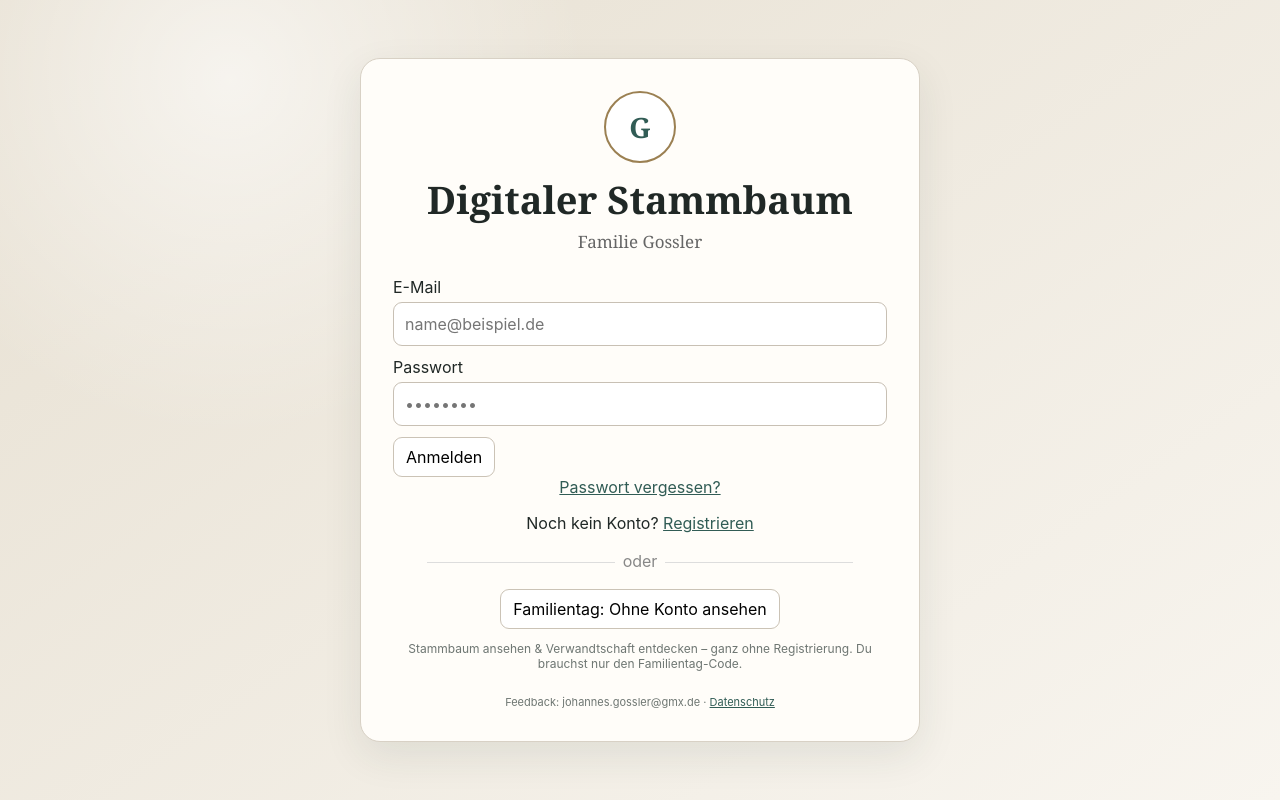
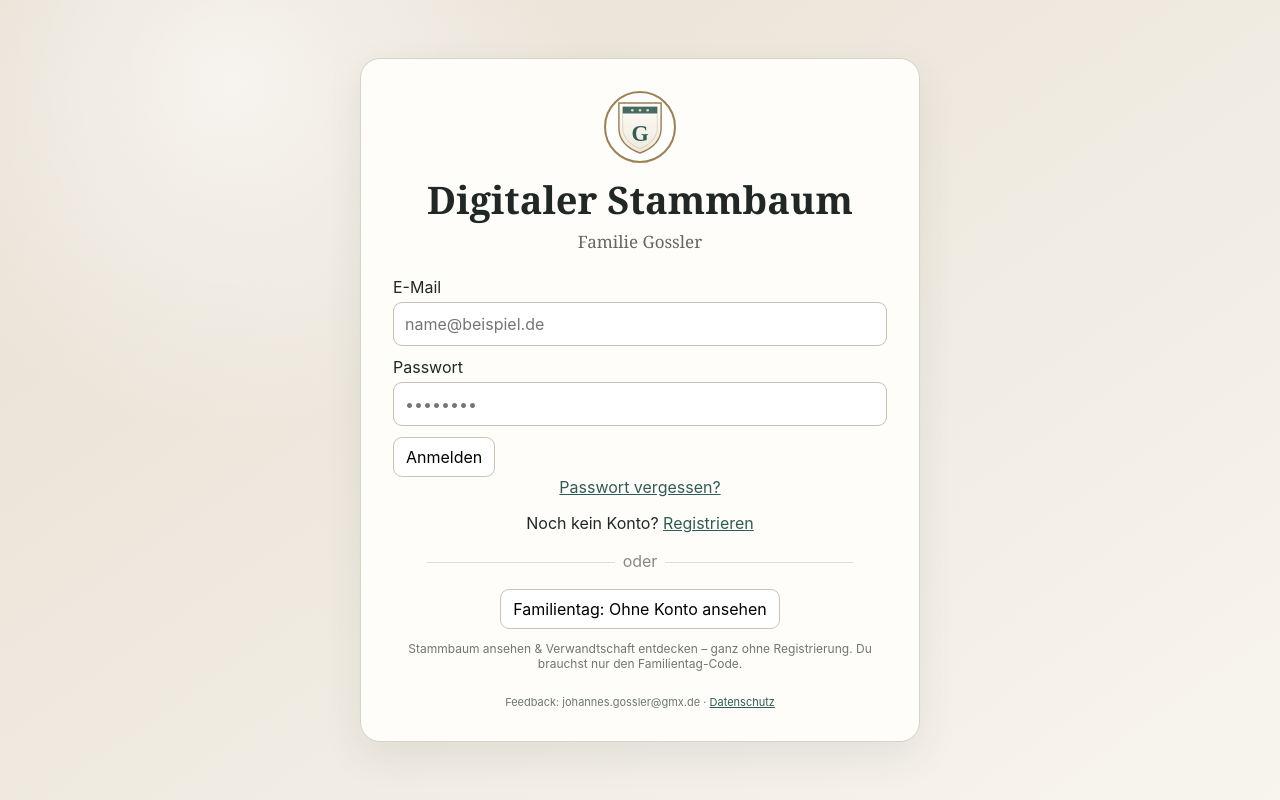
Before and after one commit to JayGoose/Familie-Gossler, a website with bundled scripts: page public/index.html in a window 1280 px wide. Built offline with nearby package versions, Linux system fonts and the light colour scheme.

Commit message:
Eigenes Wappen-Emblem (SVG) in Anmeldung und Header

```diff
--- a/public/css/app.css
+++ b/public/css/app.css
@@ -9,7 +9,7 @@ button,input,select,textarea{font:inherit}button{cursor:pointer;border:1px solid
 label{display:grid;gap:5px;margin:11px 0}input,select,textarea{padding:11px;border:1px solid #c8c0b4;border-radius:9px;background:white}.row{display:flex;gap:8px;flex-wrap:wrap}.hint{font-size:12px;color:var(--muted)}.error{background:#ffe4e4;border:1px solid #e5a4a4;padding:9px;border-radius:8px}.danger{color:#fff;background:var(--danger)}
 .link-button{border:0;background:none;padding:0;color:var(--accent);text-decoration:underline}.separator{text-align:center;color:#888;margin:18px 0;position:relative}.separator:before,.separator:after{content:"";display:inline-block;width:38%;border-top:1px solid #ddd;vertical-align:middle;margin:0 8px}
 .auth-shell{min-height:100vh;display:grid;place-items:center;padding:24px;background:radial-gradient(circle at 18% 10%,#fff9,transparent 28%),linear-gradient(145deg,#e7e0d2,#f8f5ef)}.auth-card{width:min(560px,100%);background:var(--paper);border:1px solid var(--line);border-radius:20px;padding:32px;box-shadow:var(--shadow);text-align:center}.auth-card form{text-align:left}.auth-card h1{font:700 38px Georgia;margin:10px 0 0}.auth-card h2{font:400 17px Georgia;color:#666;margin:5px 0 24px}.auth-card footer{margin-top:24px;font-size:11px;color:var(--muted)}
-.crest{width:72px;height:72px;border:2px solid var(--accent2);border-radius:50%;display:grid;place-items:center;margin:auto;font:700 28px Georgia;color:var(--accent);background:#fff}.crest.small{width:34px;height:34px;font-size:16px;margin:0}
+.crest{width:72px;height:72px;border:2px solid var(--accent2);border-radius:50%;display:grid;place-items:center;margin:auto;font:700 28px Georgia;color:var(--accent);background:#fff;overflow:hidden}.crest img{width:82%;height:82%;object-fit:contain}.crest.small{width:34px;height:34px;font-size:16px;margin:0}.crest.small img{width:100%;height:100%}
 .app-header{position:sticky;top:0;z-index:30;display:flex;justify-content:space-between;gap:12px;align-items:center;padding:10px 14px;background:#fffefb;border-bottom:1px solid var(--line)}.app-header .brand{display:flex;gap:9px;align-items:center;font-family:Georgia}.app-header .brand small{display:block;color:var(--muted);font-family:Inter;font-size:10px}.app-header nav{display:flex;gap:5px;flex-wrap:wrap;justify-content:flex-end}.app-header nav button{padding:6px 8px;font-size:12px;background:#faf8f2}
 .app-toolbar{display:flex;gap:8px;padding:10px 14px;background:#eeeae1;border-bottom:1px solid var(--line)}.app-toolbar input{margin:0;min-width:250px}.view{padding:16px;max-width:1500px;margin:auto;min-height:75vh}.legend-panel{position:fixed;right:18px;top:110px;width:330px;z-index:50;background:white;border:1px solid var(--line);border-radius:12px;padding:15px;box-shadow:var(--shadow)}.legend-panel>button{float:right}.swatch{display:inline-block;width:13px;height:13px;border-radius:3px;margin-right:4px}.swatch.male{background:var(--male)}.swatch.female{background:var(--female)}.muted-demo{opacity:.45}.path-demo{display:inline-block;width:35px;border-top:5px solid var(--path);margin-right:5px}
 .tree-stage{position:relative;overflow:auto;min-height:72vh;background:#faf9f5;border:1px solid var(--line);border-radius:12px;padding:30px}.tree-grid{min-width:1200px}.tree-generation{display:flex;justify-content:center;align-items:flex-start;gap:16px;margin:30px 0}.tree-card{position:relative;width:190px;min-height:78px;background:white;border:2px solid #ccc;border-radius:10px;padding:10px;text-align:left;box-shadow:0 2px 7px #00000010}.tree-card.m{border-color:var(--male)}.tree-card.f{border-color:var(--female)}.tree-card.dead{opacity:.48}.tree-card.path{box-shadow:0 0 0 4px var(--path)}.tree-name{font-weight:700}.tree-years{font-size:11px;color:var(--muted);margin-top:4px}.partner-pill{display:block;margin-top:7px;padding:3px 6px;border:0;background:#f4f2ec;font-size:11px}.collapse-btn{position:absolute;bottom:-12px;left:50%;transform:translateX(-50%);border-radius:999px;width:24px;height:24px;padding:0}.member-dot{position:absolute;right:6px;top:6px;width:9px;height:9px;border-radius:50%;background:var(--accent)}.minimap{position:sticky;float:right;right:12px;top:12px;width:130px;height:85px;background:#fff;border:1px solid #ccc;border-radius:7px;box-shadow:0 2px 8px #0002;overflow:hidden}.minimap span{position:absolute;width:5px;height:4px;background:#777}
--- a/public/js/app.js
+++ b/public/js/app.js
@@ -34,7 +34,7 @@ async function init(){
 
 function authShell(body){
   return `<main class="auth-shell"><section class="auth-card">
-    <div class="crests"><div class="crest">G</div></div>
+    <div class="crests"><div class="crest"><img src="./assets/crest.svg" alt="Wappen Familie Gossler"></div></div>
     <h1>${CONFIG.family.title}</h1><h2>${CONFIG.family.subtitle}</h2>
     ${body}
     <footer>Feedback: ${CONFIG.family.contactEmail} · <button class="link-button" data-privacy>Datenschutz</button></footer>
@@ -135,7 +135,7 @@ async function enterFamily(){
 function shell(){
   return `<div class="app-shell">
   <header class="app-header">
-    <div class="brand"><span class="crest small">G</span><div><b>${CONFIG.family.title}</b><small>${CONFIG.family.subtitle}</small></div></div>
+    <div class="brand"><span class="crest small"><img src="./assets/crest.svg" alt="Wappen"></span><div><b>${CONFIG.family.title}</b><small>${CONFIG.family.subtitle}</small></div></div>
     <nav>
       <button data-view="tree">Stammbaum</button>
       <button data-view="me">Mein Profil</button>
```
Also changed, not shown: public/assets/crest.svg (added).
